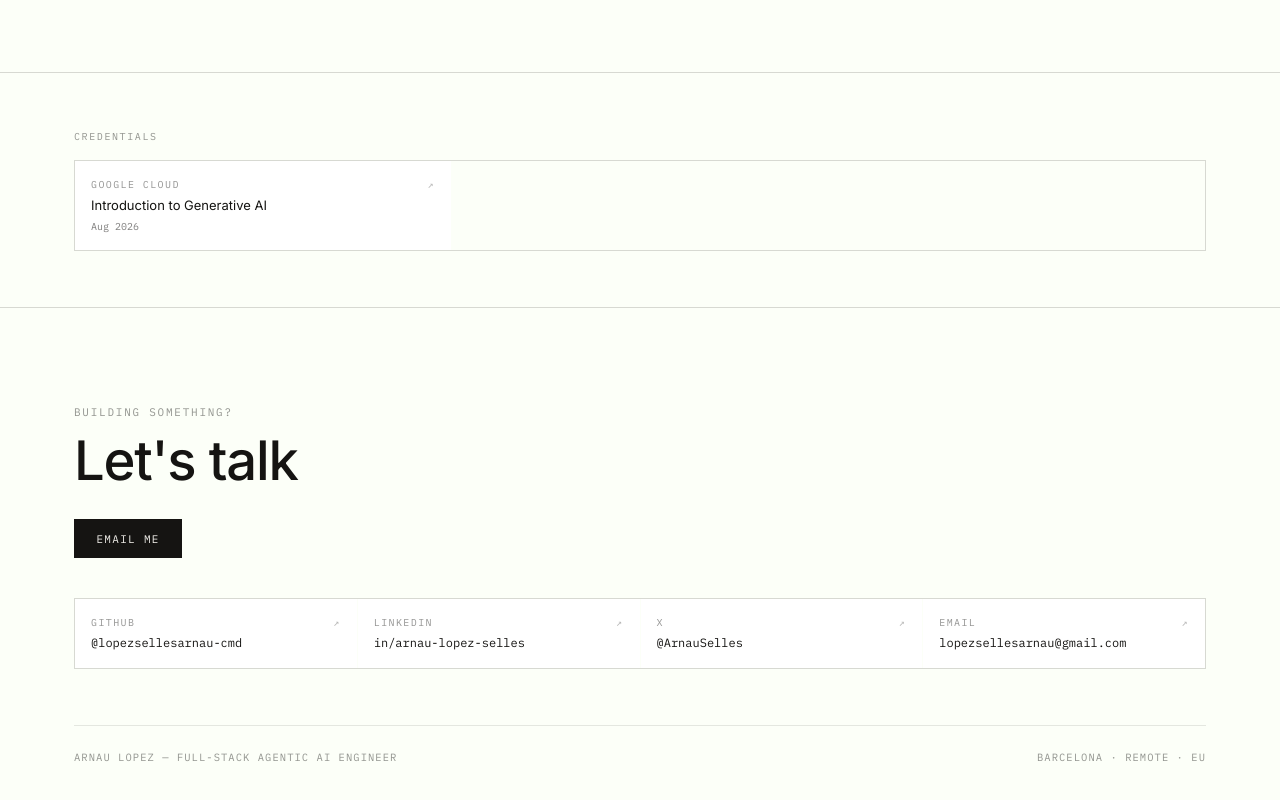
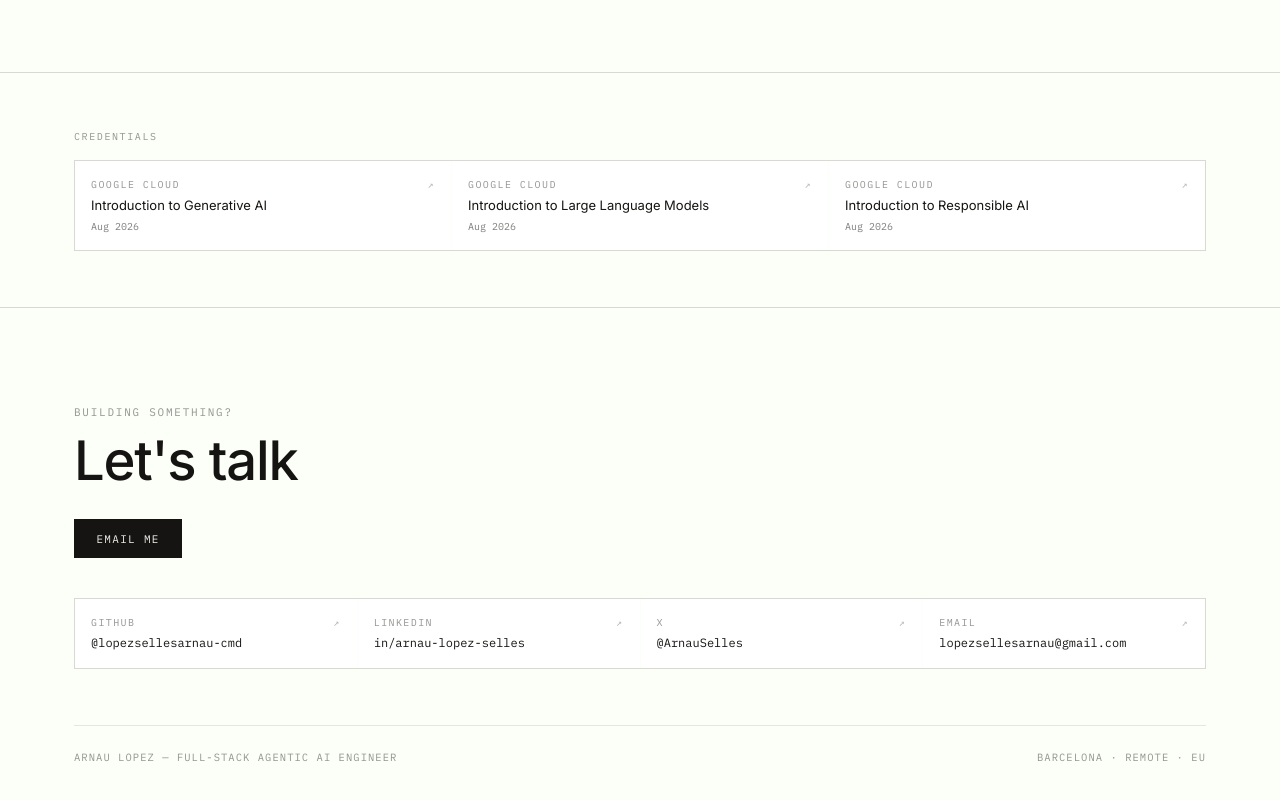
Before and after one commit to lopezsellesarnau-cmd/portfolio, a Next.js app: page / in a window 1280 px wide. Shown: the part 4397-5197 px from the top of the page. Built offline with nearby package versions, Linux system fonts and the light colour scheme.

Commit message:
Add two more Google Cloud completion badges (LLMs, Responsible AI)

```diff
--- a/components/copy.ts
+++ b/components/copy.ts
@@ -260,6 +260,18 @@ export const CREDENTIALS: Credential[] = [
     date: 'Aug 2026',
     link: 'https://www.skills.google/paths/118',
   },
+  {
+    name: 'Introduction to Large Language Models',
+    issuer: 'Google Cloud',
+    date: 'Aug 2026',
+    link: 'https://www.skills.google/paths/118',
+  },
+  {
+    name: 'Introduction to Responsible AI',
+    issuer: 'Google Cloud',
+    date: 'Aug 2026',
+    link: 'https://www.skills.google/paths/118',
+  },
 ]
 
 export const CONTACT = {
```
